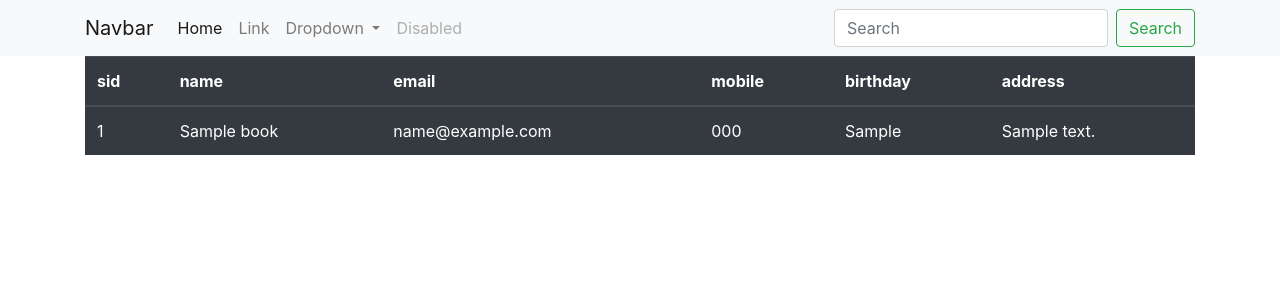
After one commit to Liu-Lydia/php_mysql, a PHP site: page /ad_connect_foreach.php in a window 1280 px wide. The commit adds this page. Shown: the top 300 px of the page. Run offline with PHP 8.4, Linux system fonts and the light colour scheme; tables that the repository leaves empty or names only in its code hold one stand-in row (values such as "Sample post"); some libraries are stand-ins or nearby versions.

Commit message:
1210練習更新

```diff
--- /dev/null
+++ b/ad_connect_foreach.php
@@ -0,0 +1,47 @@
+<?php
+require __DIR__.'/db_connect.php';
+
+$stmt = $pdo -> query("SELECT * FROM address_book");
+// $row = $stmt -> fetchAll();
+
+// print_r($row);
+
+// echo json_encode($row, JSON_UNESCAPED_UNICODE | JSON_UNESCAPED_SLASHES);
+?>
+<?php include __DIR__ ."/parts/web_room.php";?>
+<?php include __DIR__ ."/parts/head.php";?>
+<?php include __DIR__ ."/parts/navbar.php";?>
+
+<div class="container">
+<table class="table table-dark">
+  <thead>
+    <tr>
+      <th scope="col">sid</th>
+      <th scope="col">name</th>
+      <th scope="col">email</th>
+      <th scope="col">mobile</th>
+      <th scope="col">birthday</th>
+      <th scope="col">address</th>
+    </tr>
+  </thead>
+  <tbody>
+  <?php foreach($stmt as $rows):?>
+    <tr>
+     <td><?php echo $rows['sid'];?></td>
+     <td><?php echo $rows['name'];?></td>
+     <td><?php echo $rows['email'];?></td>
+     <td><?php echo $rows['mobile'];?></td>
+     <td><?php echo $rows['birthday'];?></td>
+     <td><?php echo $rows['address'];?></td>
+    </tr>
+  <?php endforeach; ?>
+  </tbody>
+</table>
+</div>
+
+
+<?php include __DIR__ ."/parts/script.php";?>
+<?php include __DIR__ ."/parts/foot.php";?>
+
+
+<!-- foreach as -->
--- a/index_.php
+++ b/index_.php
@@ -1,6 +1,6 @@
-<?php include __DIR__ ."/parts/web_room.php"?>
-<?php include __DIR__ ."/parts/head.php"?>
-<?php include __DIR__ ."/parts/navbar.php"?>
+<?php include __DIR__ ."/parts/web_room.php";?>
+<?php include __DIR__ ."/parts/head.php";?>
+<?php include __DIR__ ."/parts/navbar.php";?>
 
 
 <?php include __DIR__ ."/parts/script.php"?>
```
Also changed, not shown: login.php (+27 -22 lines).
